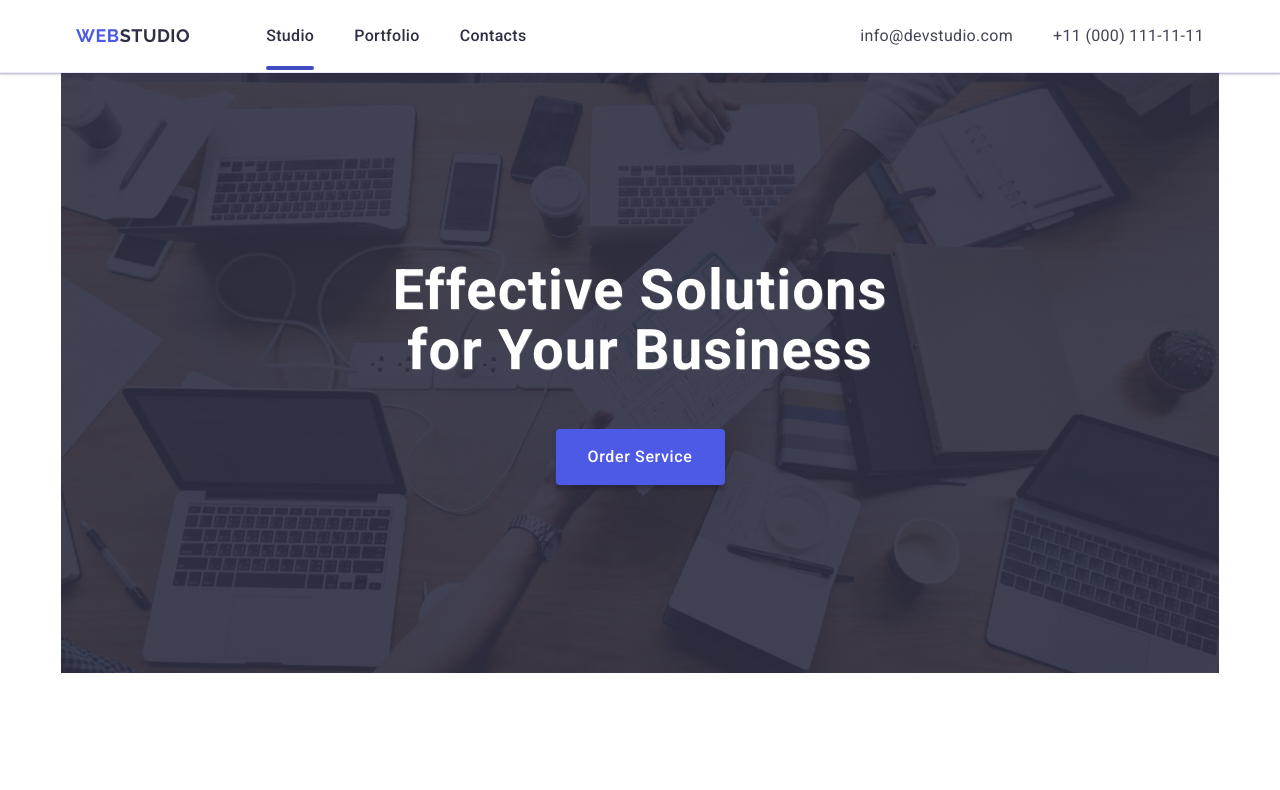
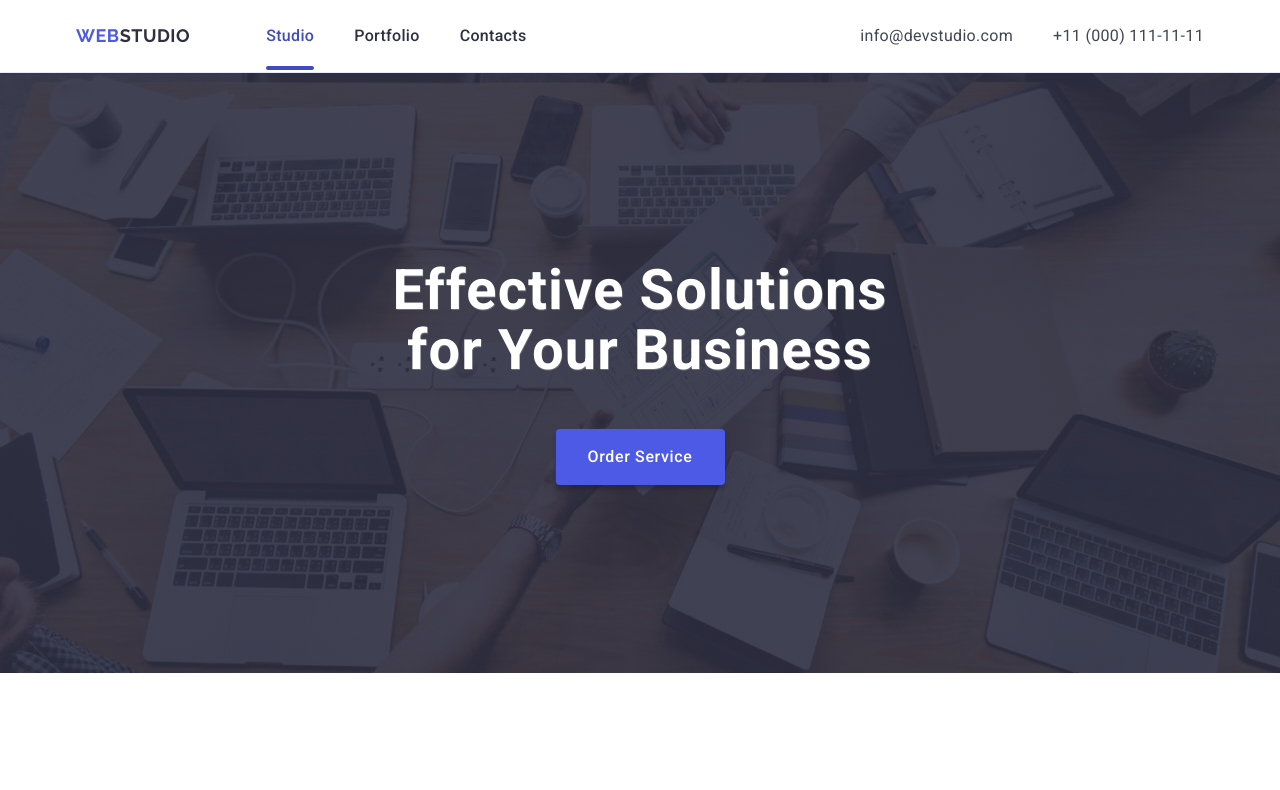
Before and after one commit to R0man-N/goit-markup-hw-04, a plain HTML site: page index.html in a window 1280 px wide. Shown: the top 790 px of the page. Drawn offline with nearby package versions, Linux system fonts and the light colour scheme.

Commit message:
hw-4-iter-9

```diff
--- a/css/styles.css
+++ b/css/styles.css
@@ -103,6 +103,10 @@ img {
     transition: color 250ms cubic-bezier(0.4, 0, 0.2, 1);
 }
 
+.header-menu-list>li>.auto {
+    color: #404bbf;
+}
+
 .auto::after {
     content: '';
     position: absolute;
@@ -150,9 +154,7 @@ img {
 /*=========================================*/
 
 /*===================HERO==================*/
-.hero {}
-
-.hero-container {
+.hero {
     background: #2E2F42;
     background-image: linear-gradient(rgba(46, 47, 66, 0.70), rgba(46, 47, 66, 0.70)), url(../images/people-office.jpg);
     background-repeat: no-repeat;
@@ -161,7 +163,10 @@ img {
     max-width: 1440px;
     padding-top: 188px;
     padding-bottom: 188px;
+    margin: 0 auto;
 }
+
+.hero-container {}
 
 .hero-title {
     color: #FFFFFF;
--- a/index.html
+++ b/index.html
@@ -65,7 +65,7 @@
     <main>
       <!--hero--------------------------------------------------------->
       <section class="hero">
-        <div class="container hero-container">
+        <div class="container">
           <h1 class="hero-title">Effective Solutions for Your Business</h1>
           <button class="hero-btn" type="button">Order Service</button>
         </div>
```
